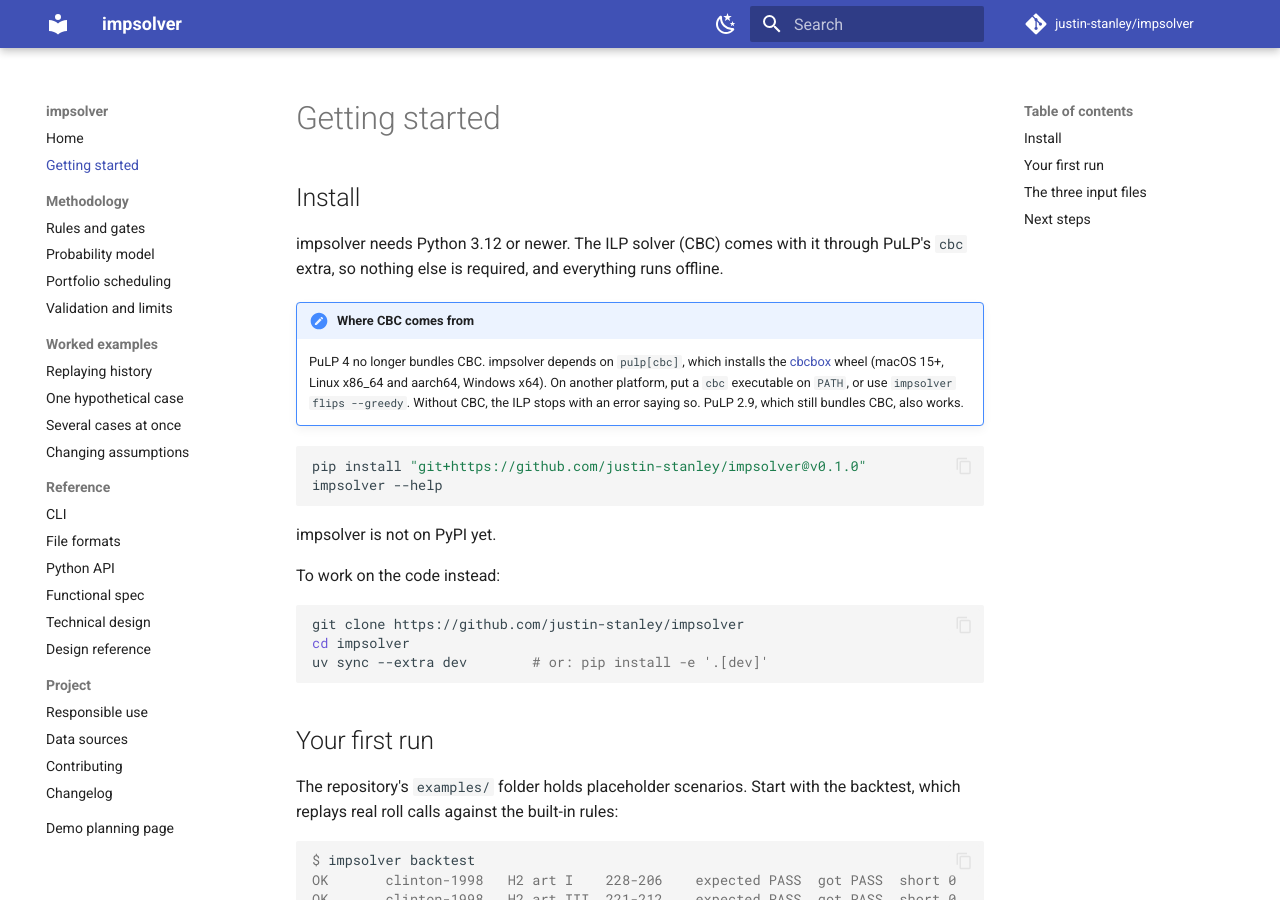
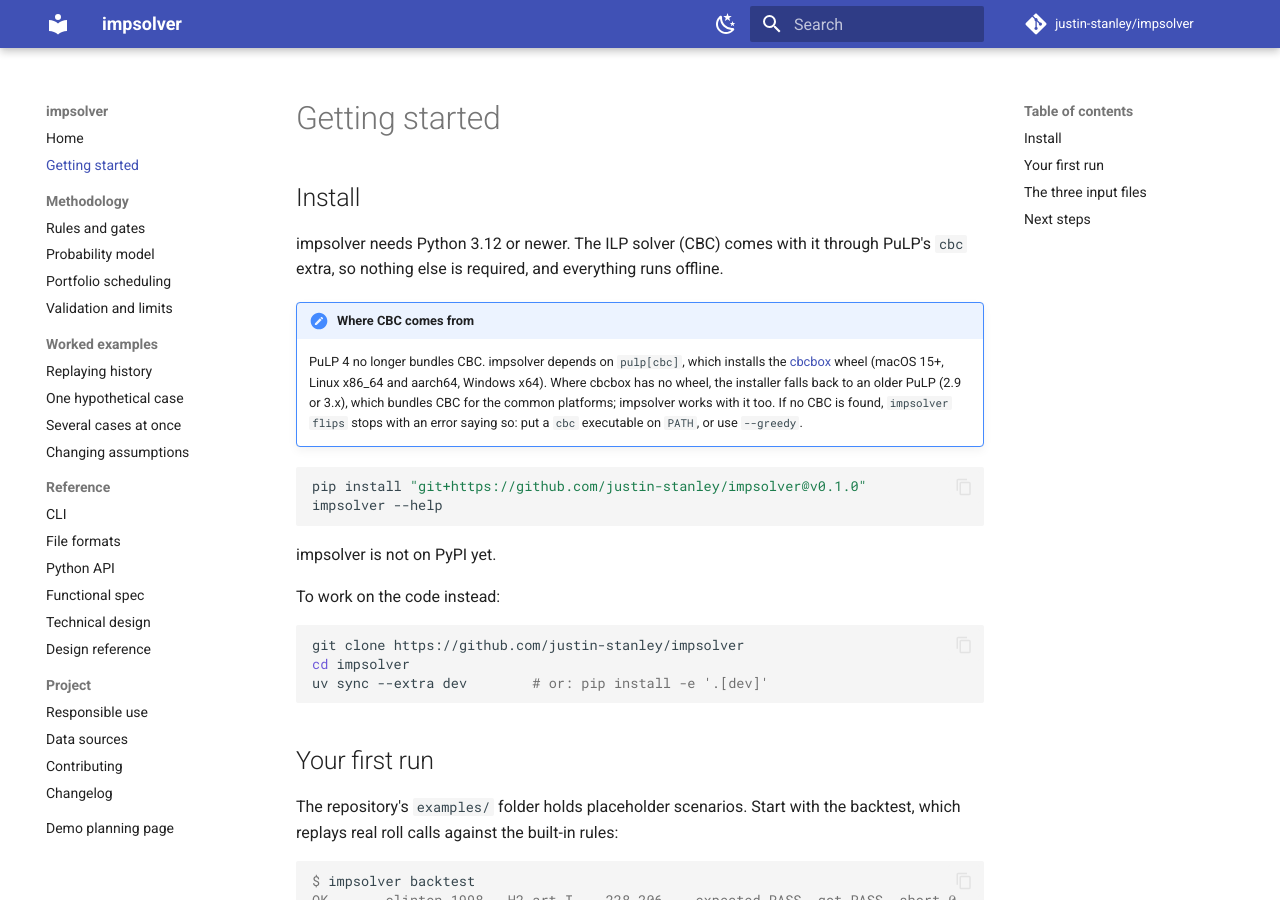
Before and after one commit to justin-stanley/impsolver, an MkDocs documentation site: the page built from docs/getting-started.md, in a window 1280 px wide and 900 px high. Built offline with MkDocs 1.6.1 and Material for MkDocs 9.7.7, drawn with Linux system fonts in a browser that asks for light colours; comment, search, counter and statistics services are not loaded.

Commit message:
flips: check CBC on every PuLP version and correct the tie notes
_cbc() now checks that the bundled PULP_CBC_CMD (PuLP < 4) is usable as
well as COIN_CMD, so a missing CBC always gives the FlipError. The
_optimal() docstring, the technical design and the CHANGELOG no longer
claim the GapLimit answer is the same optimum: choices that differ only by
TIE_EPS are within CBC's tolerances and can vary by CBC build. Getting
started now says what happens where cbcbox has no wheel (the installer
falls back to an older PuLP that bundles CBC).

Refs #9

Co-Authored-By: Claude Opus 5.5 <noreply@anthropic.com>

````diff
--- a/docs/getting-started.md
+++ b/docs/getting-started.md
@@ -8,9 +8,10 @@ extra, so nothing else is required, and everything runs offline.
 !!! note "Where CBC comes from"
     PuLP 4 no longer bundles CBC. impsolver depends on `pulp[cbc]`, which installs the
     [cbcbox](https://pypi.org/project/cbcbox/) wheel (macOS 15+, Linux x86_64 and aarch64,
-    Windows x64). On another platform, put a `cbc` executable on `PATH`, or use
-    `impsolver flips --greedy`. Without CBC, the ILP stops with an error saying so. PuLP 2.9,
-    which still bundles CBC, also works.
+    Windows x64). Where cbcbox has no wheel, the installer falls back to an older PuLP (2.9 or
+    3.x), which bundles CBC for the common platforms; impsolver works with it too. If no CBC is
+    found, `impsolver flips` stops with an error saying so: put a `cbc` executable on `PATH`, or
+    use `--greedy`.
 
 ```bash
 pip install "git+https://github.com/justin-stanley/impsolver@v0.1.0"
````
Also changed, not shown: CHANGELOG.md (+2 -2 lines), docs/technical-design.md (+3 -2 lines), 2 other files.
